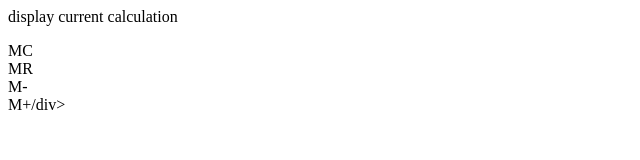
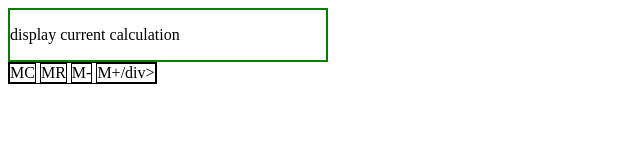
Before and after one commit to teresatan13/daily_ui_004, a plain HTML site: page index.html in a window 1280 px wide. Shown: the whole page, without its empty margins (0-640 px from the left). Drawn offline with Linux system fonts and the light colour scheme.

Commit message:
applied css styles to create rough buttons

```diff
--- a/css/styles.css
+++ b/css/styles.css
@@ -1,3 +1,9 @@
-/* p {
-    color: red;
-} */
+.current_display {
+    border: 2px solid green ;
+    width: 25%;
+}
+
+.row_1 {
+    border: 1px solid black;
+    display: inline-block;
+}
--- a/index.html
+++ b/index.html
@@ -18,24 +18,24 @@
 
 
     <!-- Current Calculation Display -->
-    <div>
+    <div class="current_display">
         <p>display current calculation</p>
     </div>
 
     <!-- First Row -->
-    <div>
+    <div class="row_1">
         <!-- clear the memory -->
-        <div>MC</div>
+        <div class="row_1">MC</div>
 
         <!-- store a number and recall it when you need it -->
         <!-- recall the contents of the memory and display on screen -->
-        <div>MR</div>
+        <div class="row_1">MR</div>
 
         <!-- use the number stored to subtract from current number -->
-        <div>M-</div>
+        <div class="row_1">M-</div>
 
         <!-- use the number stored to add to your current number -->
-        <div>M+/div>
+        <div class="row_1">M+/div>
 
 
     </div>
```
